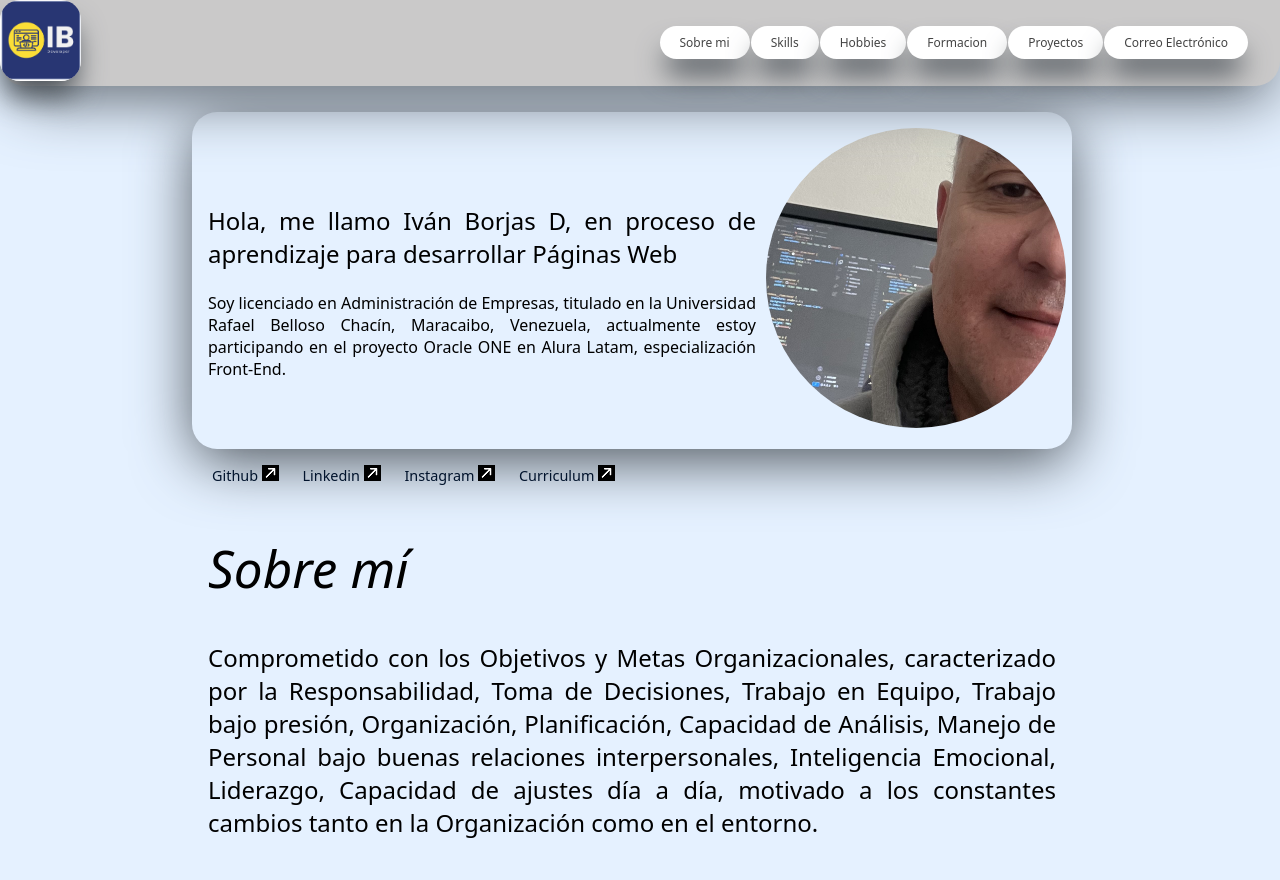
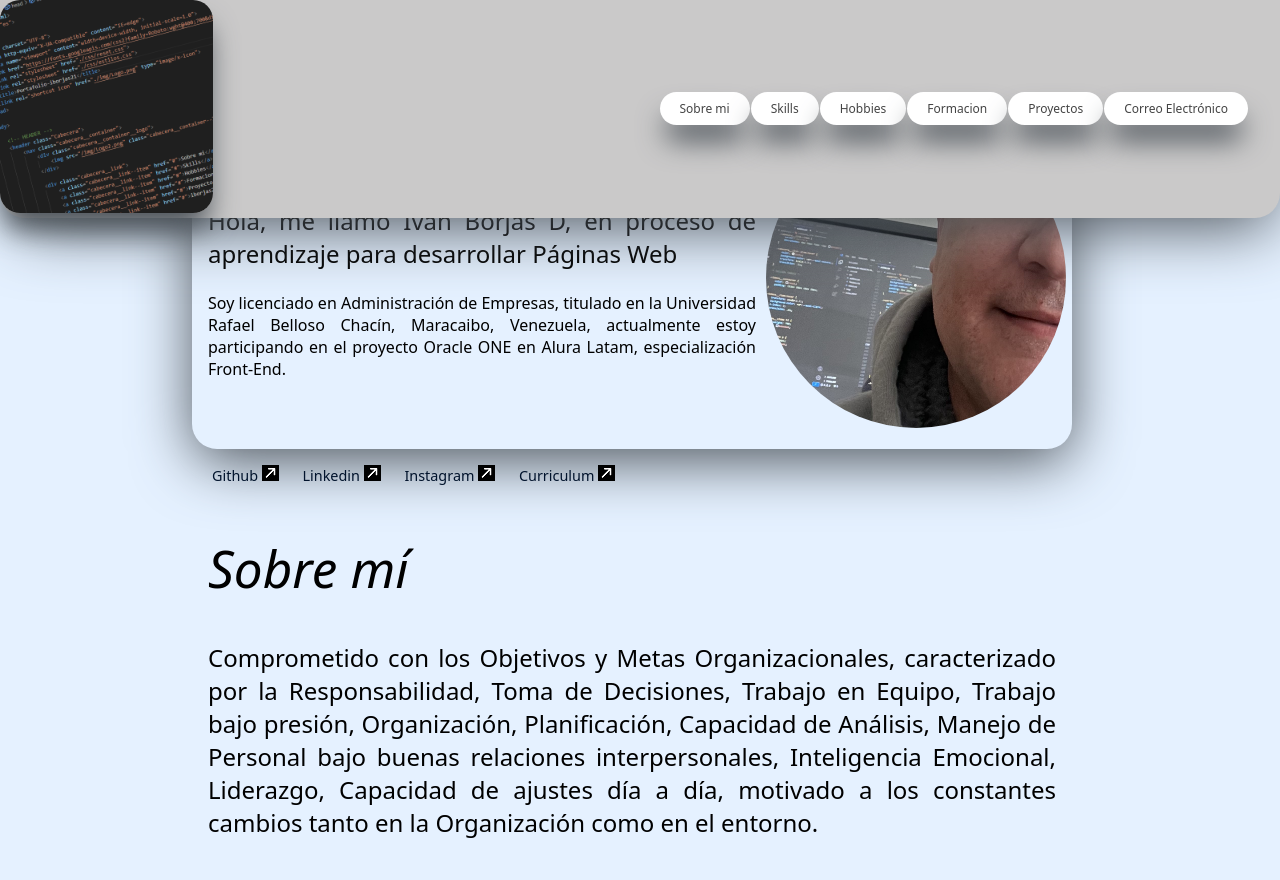
Before and after one commit to iborjas21/Portafolio-Ivan, a plain HTML site: page index.html in a window 1280 px wide. Shown: the top 880 px of the page. Drawn offline with Linux system fonts and the light colour scheme.

Commit message:
Update index.html cambio a programacion.png

```diff
--- a/index.html
+++ b/index.html
@@ -21,7 +21,7 @@
     <header class="Cabecera">
         <nav class="cabecera__container">
             <div class="cabecera__container__logo">
-                <img src="/img/Logo-copia.png" class="cabecera__container--logo" alt="logo">
+                <img src="/img/Programacion.png" class="cabecera__container--logo" alt="logo">
             </div>
 
             <div class="cabecera__link">
```
